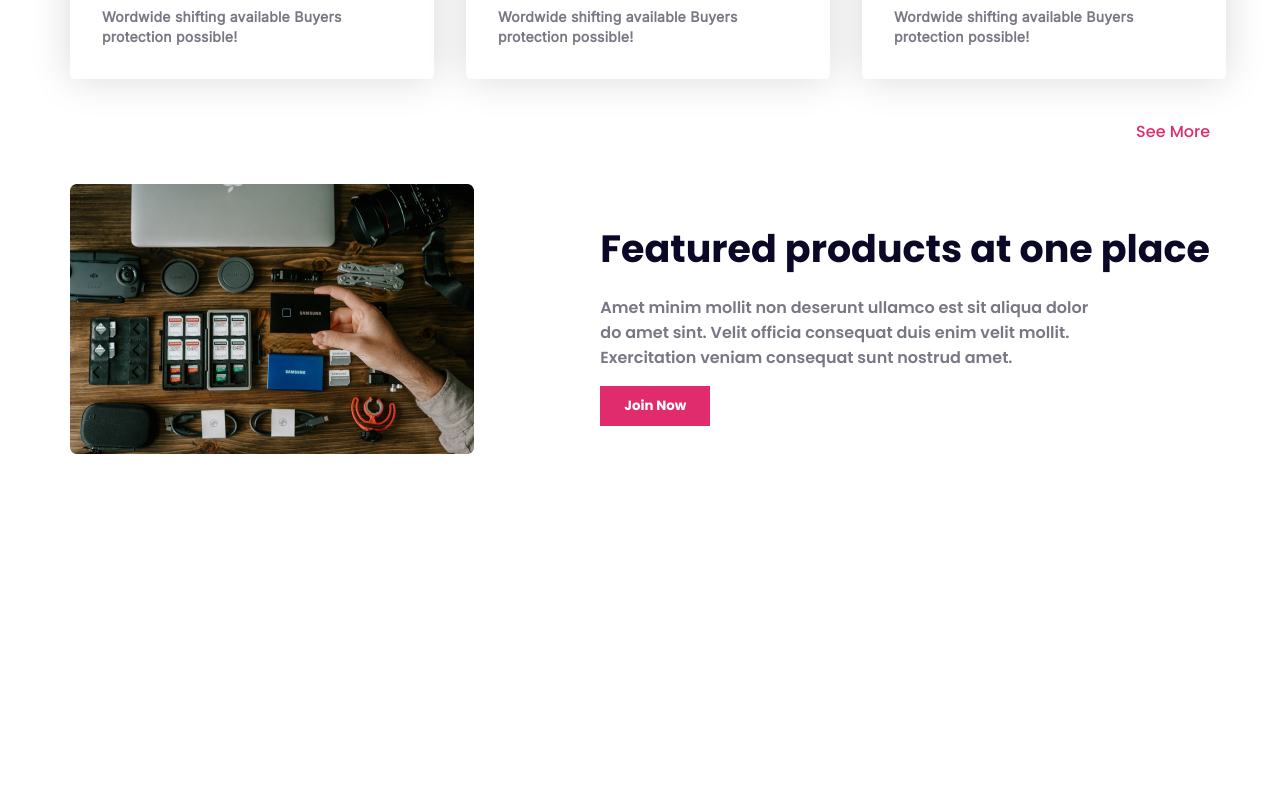
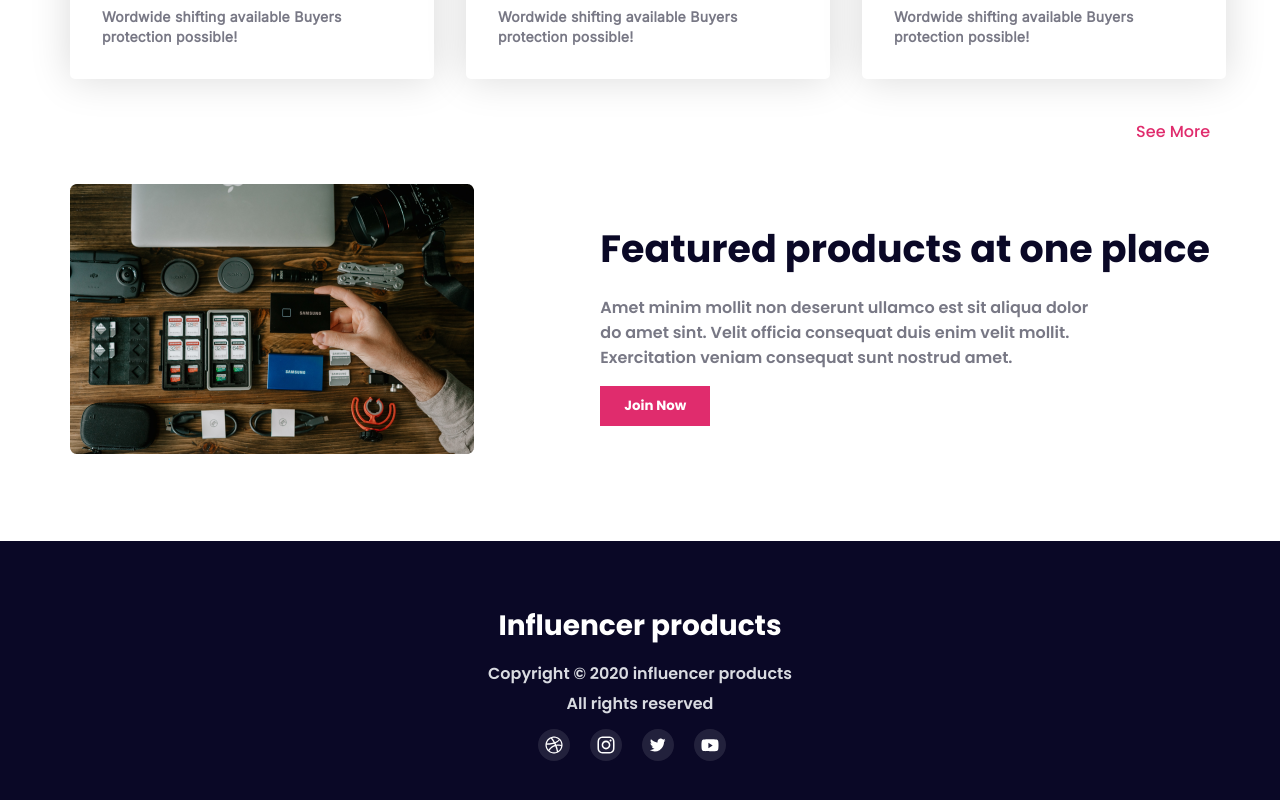
Before and after one commit to omegatanvir/influencer-products, a plain HTML site: page index.html in a window 1280 px wide. Shown: the part 2152-2952 px from the top of the page. Before the commit the page ends 2653 px from the top, so only its background shows below. Drawn offline with Linux system fonts and the light colour scheme.

Commit message:
Footer Section Added

```diff
--- a/assets/css/style.css
+++ b/assets/css/style.css
@@ -189,7 +189,30 @@ nav{
 }
 
 
+/* ========================*/
+/* -----Footer Section Styles----- */
+/* ================ =======*/
+.footer-section{
+    background: #0A0826;
+    text-align: center;
+    padding: 3.125rem 0rem;
+    margin-top: 5rem;
+}
 
+.footer-title{
+    color: var(--white-color);
+    font-weight: 700;
+}
+
+.footer-description{
+    color: #D9DBE1;
+    margin-bottom: 0.312rem;
+}
+
+.footer-icon img{
+    margin-right: 1rem;
+    margin-top: 0.5rem;
+}
 /* -----Responsive  Styles----- */
 /* ================ */
 @media screen and (max-width: 570px) {
--- a/index.html
+++ b/index.html
@@ -134,8 +134,18 @@
         </section>
 
     </main>
-    <footer>
-
+    <footer class="footer-section">
+        <div class="container">
+            <h2 class="footer-title">Influencer products</h2>
+            <p class="footer-description">Copyright © 2020  influencer products</p>
+            <p class="footer-description">All rights reserved</p>
+            <div class="footer-icon">
+                <img src="./assets/icons/Dribbble.svg" alt="Icon">
+                <img src="./assets/icons/Instagram.svg" alt="Icon">
+                <img src="./assets/icons/Twitter.svg" alt="Icon">
+                <img src="./assets/icons/Youtube.svg" alt="Icon">
+            </div>
+        </div>
     </footer>
 </body>
 </html>
```
Also changed, not shown: assets/icons/Dribbble.svg (added), assets/icons/Instagram.svg (added), assets/icons/Twitter.svg (added), assets/icons/Youtube.svg (added).
